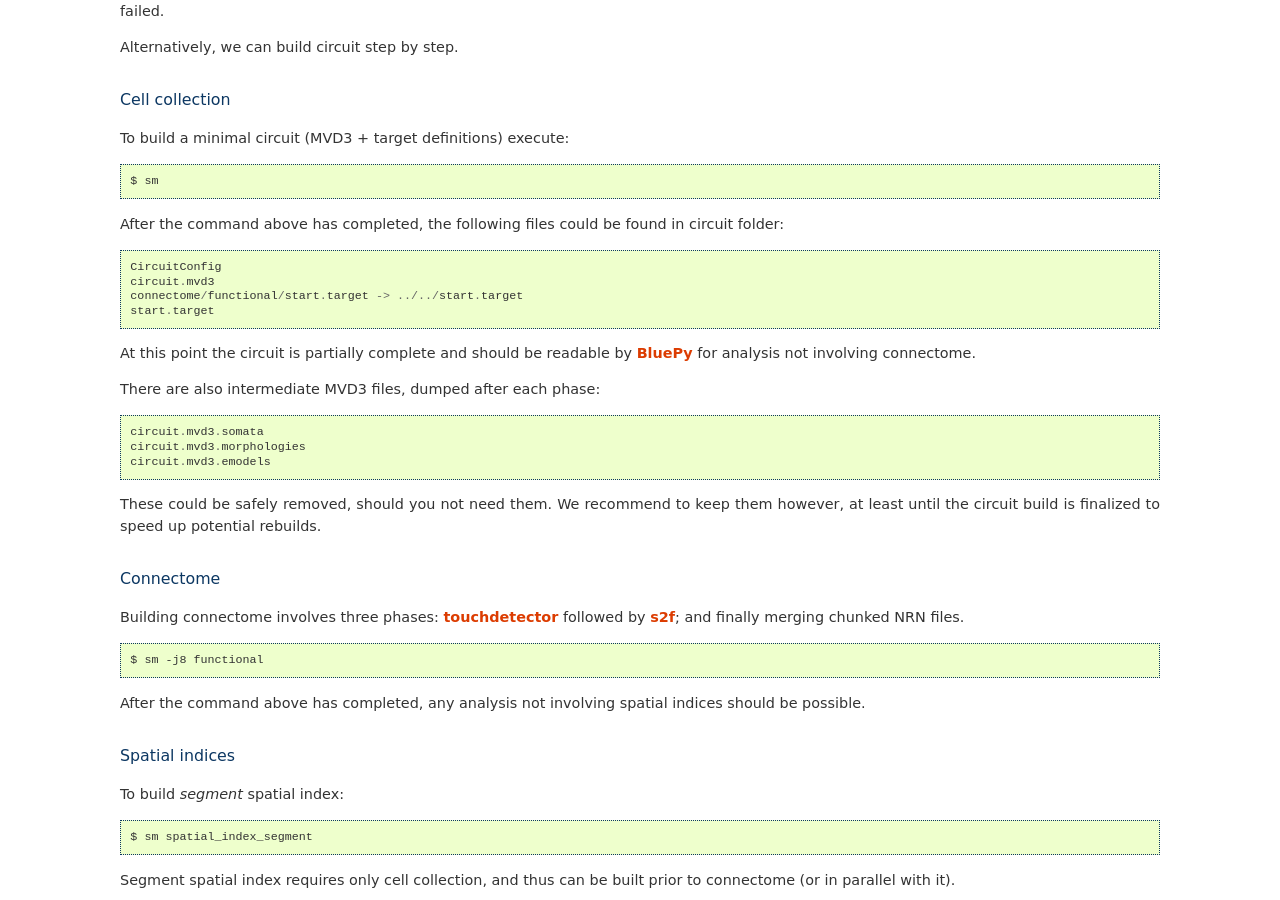
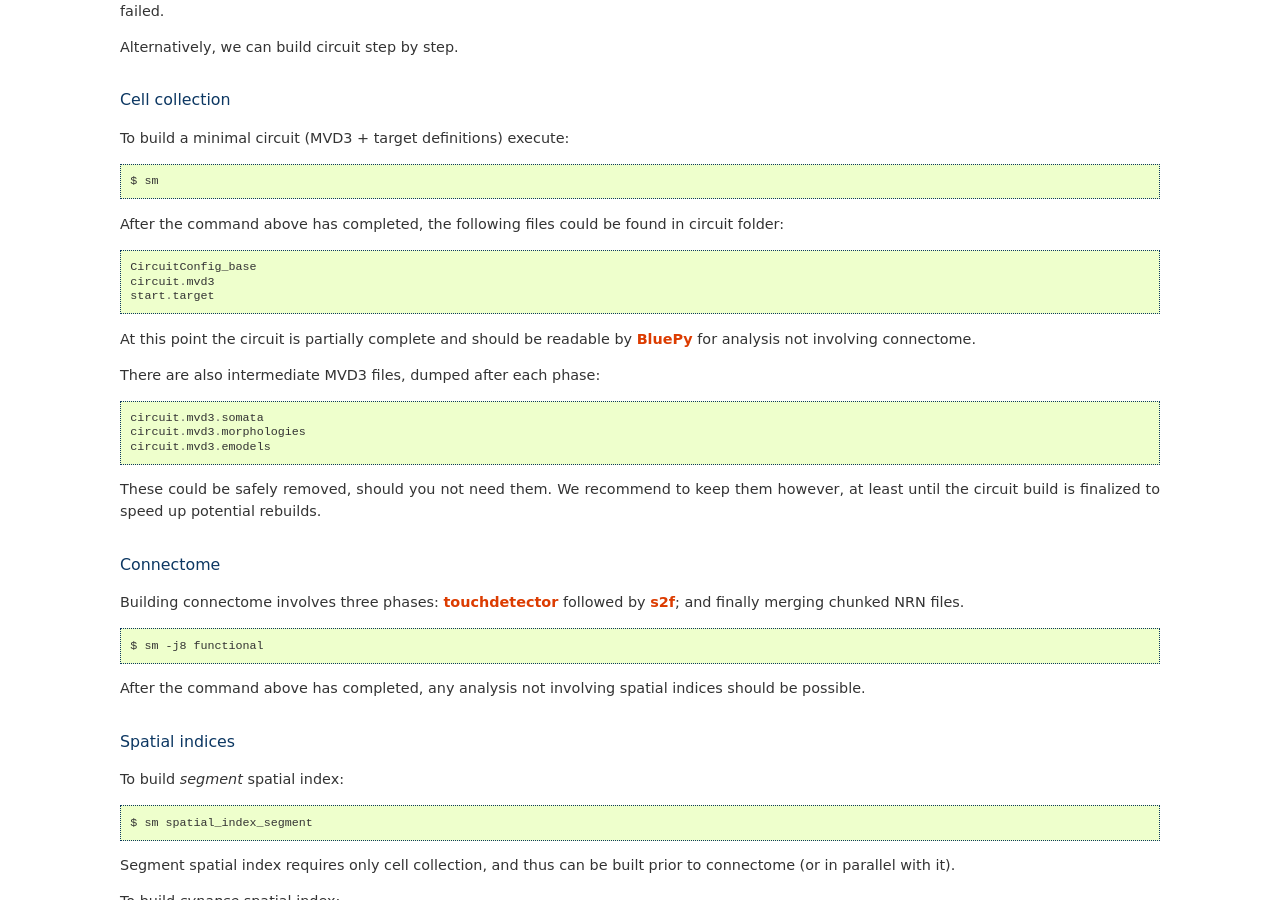
Before and after one commit to BlueBrain/circuit-build, a Sphinx documentation site: the page built from doc/source/tutorial.rst, in a window 1280 px wide and 900 px high, scrolled down 1414 px. Built offline with Sphinx 7.4.7, drawn with Linux system fonts in a browser that asks for light colours.

Commit message:
Added Circuit config w/o connectome
 * using it for obtaining segment spatial index

Change-Id: I8c5dde273d218de49b7c8413c635dbf98a2199df

```diff
--- a/doc/source/tutorial.rst
+++ b/doc/source/tutorial.rst
@@ -89,9 +89,8 @@ After the command above has completed, the following files could be found in cir
 
 ::
 
-    CircuitConfig
+    CircuitConfig_base
     circuit.mvd3
-    connectome/functional/start.target -> ../../start.target
     start.target
 
 At this point the circuit is partially complete and should be readable by `BluePy <https://bbpcode.epfl.ch/documentation/bluepy-0.12.5/index.html>`_ for analysis not involving connectome.
```
Also changed, not shown: 1 other file.
